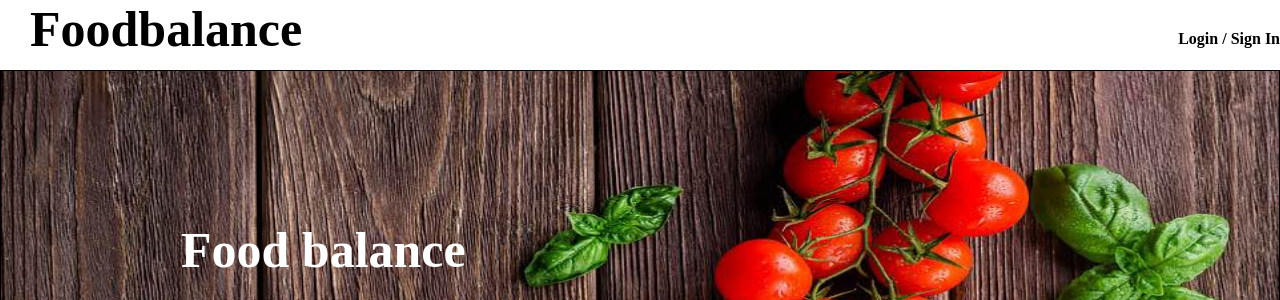
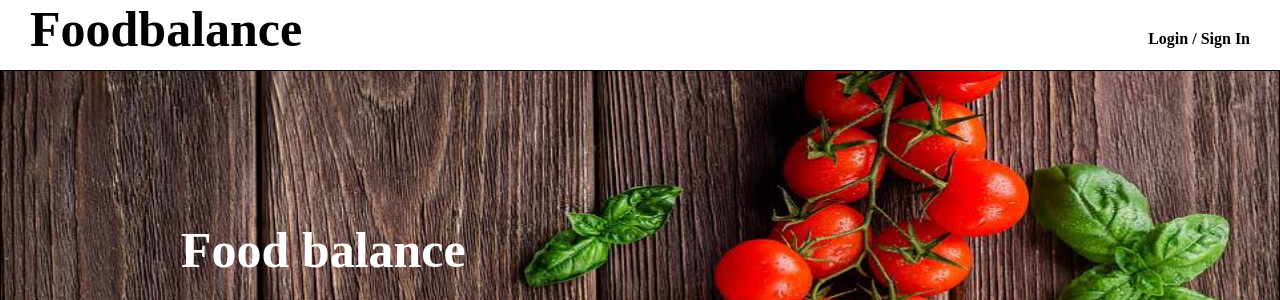
Before and after one commit to minsuk-sung/ssmc_project, a Flask app: page / in a window 1280 px wide. Shown: the top 300 px of the page. Run offline with Flask 2, Linux system fonts and the light colour scheme; some libraries are stand-ins or nearby versions.

Commit message:
최종 단계 : My Page까지

```diff
--- a/templates/mod/header.html
+++ b/templates/mod/header.html
@@ -10,6 +10,7 @@
 b{
 	float:right;
 	margin-top:30px;
+	padding-right:30px;
 }
 #header-area{
 	background-image: url('static/images/header.jpg');
--- a/templates/mod/header2.html
+++ b/templates/mod/header2.html
@@ -7,6 +7,7 @@ overflow: hidden;
 b{
 	float:right;
 	margin-top:30px;
+	padding-right:30px;
 }
 
 #header-area{
```
